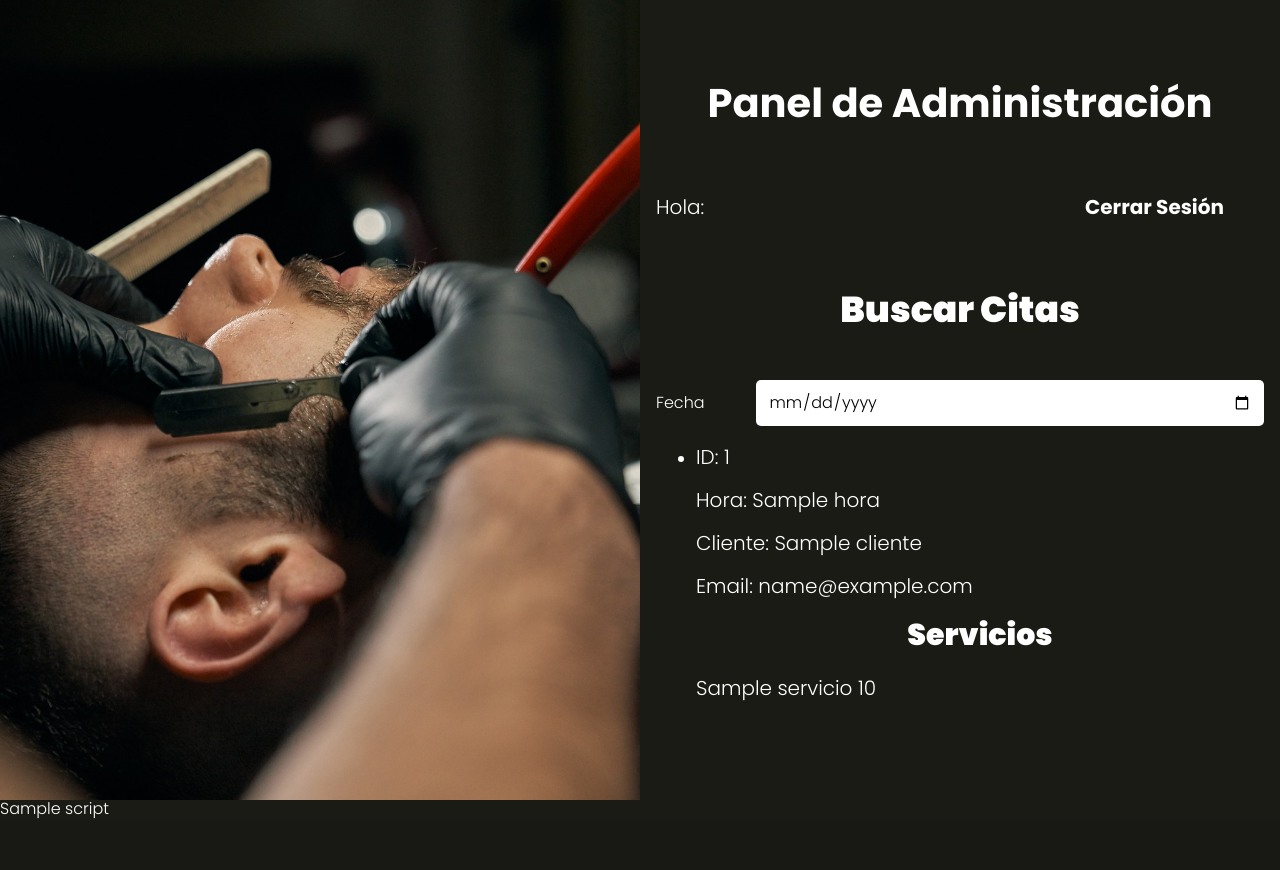
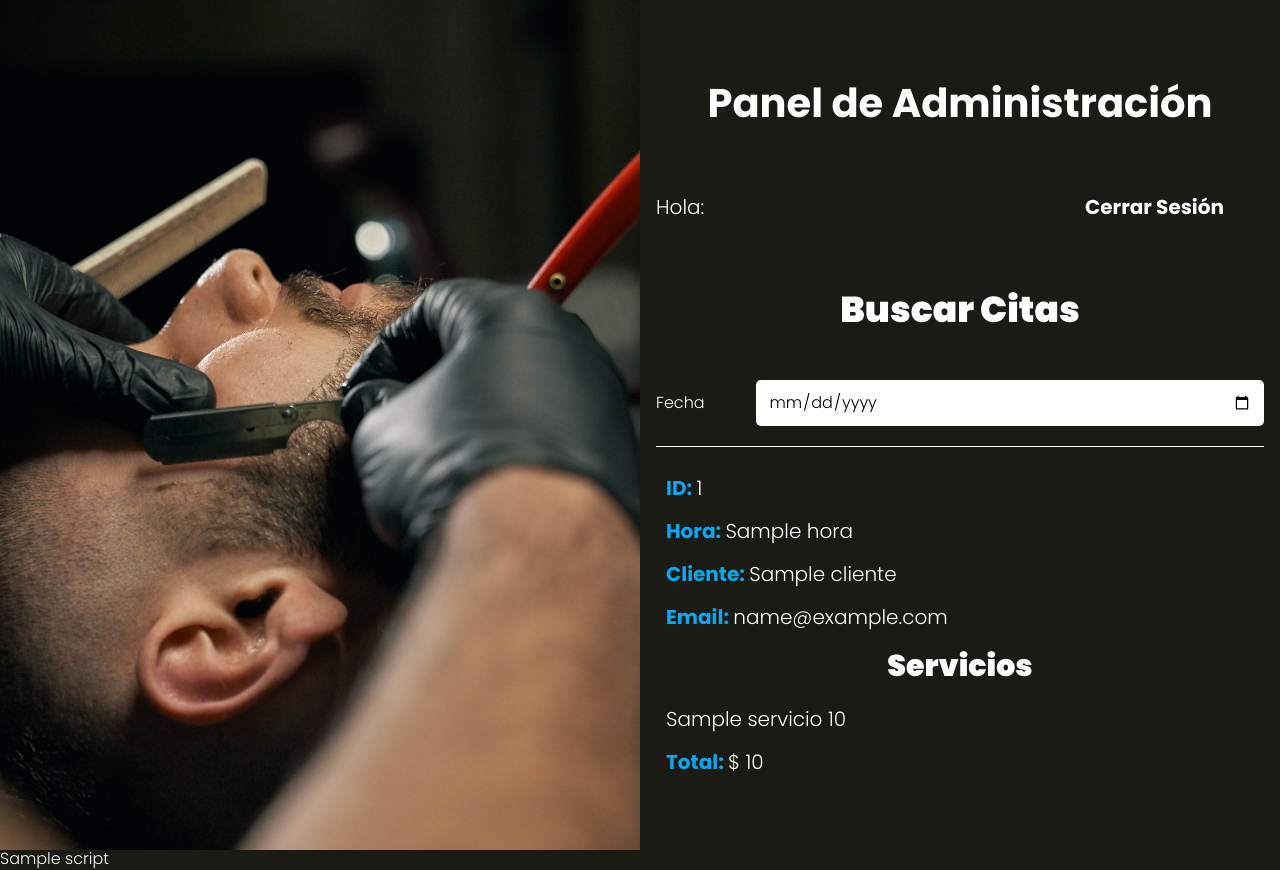
Before and after one commit to germandcb/AppSalon, a PHP site: the page made by views/admin/index.php in a window 1280 px wide. Before the commit the page ends 819 px from the top, so only its background shows below. Run offline with PHP 8.4, Linux system fonts and the light colour scheme; the template is opened without the code that fills it: most values are stand-ins (such as "Sample title", 1, 10 or a date in 2020).

Commit message:
Css para las citas y calcular el total a pagar

```diff
--- /dev/null
+++ b/src/scss/layout/_admin.scss
@@ -0,0 +1,22 @@
+@use 'base/variables' as v;
+
+.citas {
+    list-style: none;
+    padding: 0;
+    li {
+
+        padding: 1rem;
+        border-top: 1px solid v.$blanco;
+
+        p{
+            font-weight: v.$bold;
+            color: v.$azul;
+        }
+
+        span,
+        .servicio {
+            font-weight: v.$regular;
+            color: v.$blanco;
+        }
+    }
+}
--- a/src/scss/layout/_index.scss
+++ b/src/scss/layout/_index.scss
@@ -1,4 +1,5 @@
 @forward 'UI';
 @forward 'cita';
 @forward 'servicios';
-@forward 'resumen'
+@forward 'resumen';
+@forward 'admin';
--- a/views/admin/index.php
+++ b/views/admin/index.php
@@ -20,11 +20,12 @@ include_once __DIR__ . '/../templates/barra.php'
 </div>
 
 <div class="citas-admin">
-    <ul class="ci">
+    <ul class="citas">
         <?php
         $idCita = 0;
-        foreach( $citas as $cita) {
+        foreach( $citas as $key => $cita) {
             if($idCita !== $cita->id){
+                $total = 0;
         ?>
         <li>
             <p>ID: <span><?php echo $cita->id; ?></span></p>
@@ -35,10 +36,18 @@ include_once __DIR__ . '/../templates/barra.php'
             <h3>Servicios</h3>
         <?php
             $idCita = $cita->id;
-        } // Fin de if ?>
+        } // Fin de if
+            $total += $cita->precio;
+        ?>
 
             <p class="servicio"><?php echo $cita->servicio . ' ' . $cita->precio; ?></p>
-        </li>
-        <?php } // Fin de Foreach ?>
+        <?php
+            $actual = $cita->id;
+            $proximo = $citas[$key + 1]->id ?? 0;
+
+            if ( esUltimo($actual, $proximo)) { ?>
+                <p class="total">Total: <span>$ <?php echo $total; ?> </span></p>
+        <?php }
+         } // Fin de Foreach ?>
     </ul>
 </div>
```
Also changed, not shown: includes/funciones.php (+7 -0 lines), public/build/css/app.css, 1 other file.
